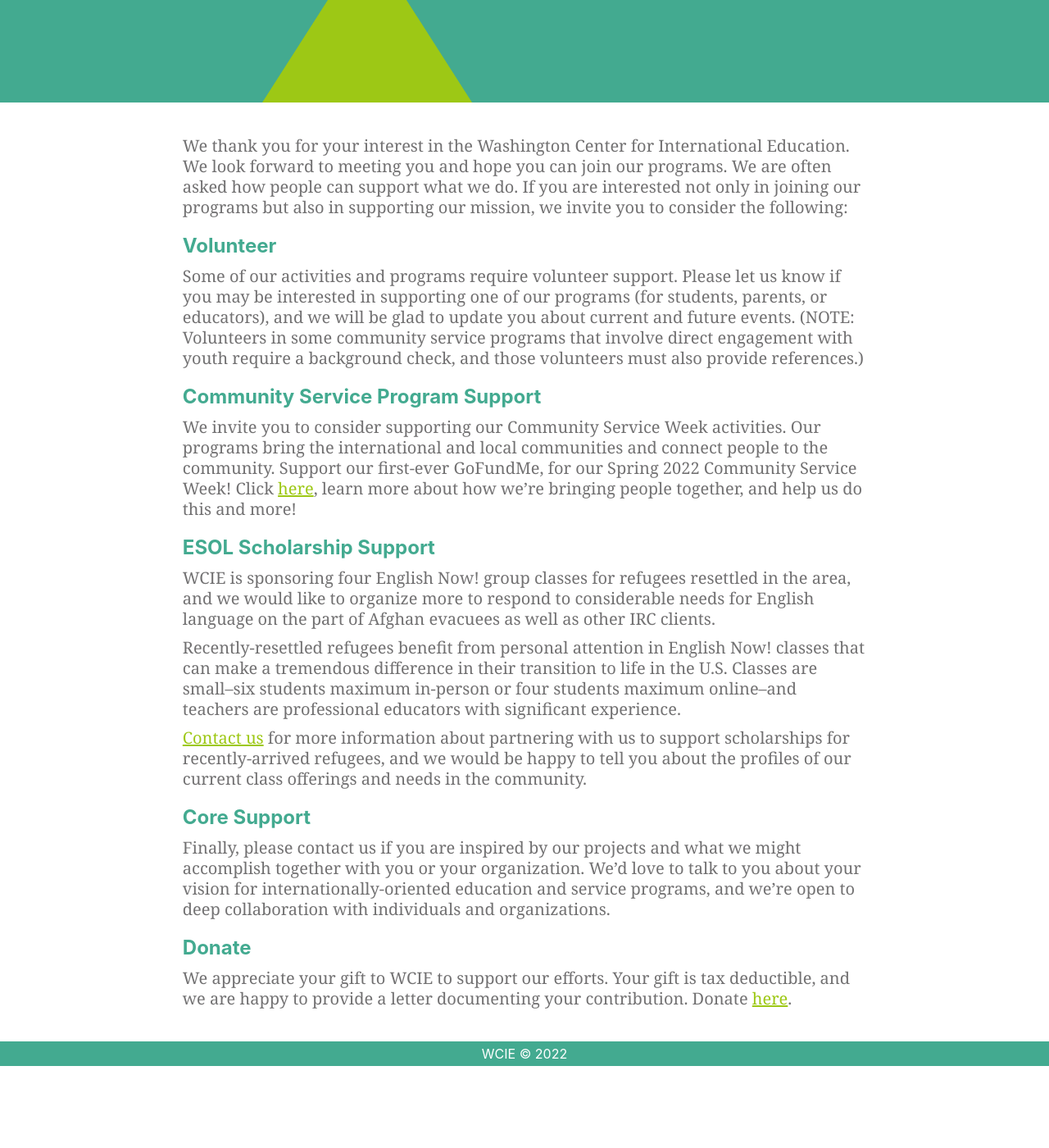
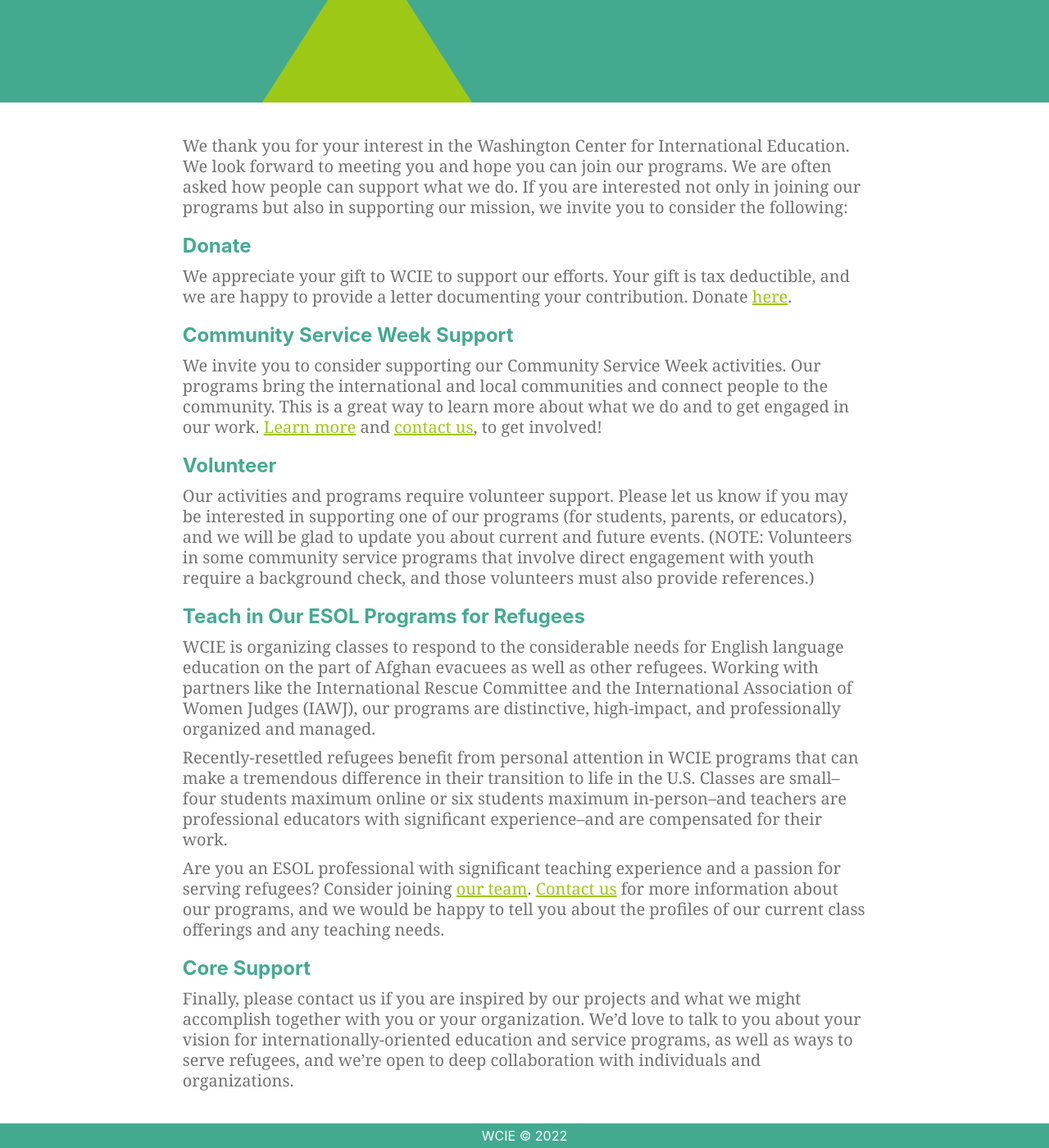
Before and after one commit to washingtoncie/washingtoncie.github.io, a Jekyll site: the page built from _pages/support.md, in a window 1280 px wide and 1400 px high, scrolled down 461 px. Shown: the whole window at 82% size. Built offline with Jekyll 4.4.1, drawn with Linux system fonts in a browser that asks for light colours; before the commit the page ends 1761 px from its top, so only the background shows below that.

Commit message:
Rewrite support page

```diff
--- a/_pages/support.md
+++ b/_pages/support.md
@@ -5,26 +5,26 @@
 ---
 We thank you for your interest in the Washington Center for International Education. We look forward to meeting you and hope you can join our programs. We are often asked how people can support what we do. If you are interested not only in joining our programs but also in supporting our mission, we invite you to consider the following:
 
+## Donate
+
+We appreciate your gift to WCIE to support our efforts. Your gift is tax deductible, and we are happy to provide a letter documenting your contribution. Donate [here](https://www.paypal.com/donate/?hosted_button_id=2KPCUXRC6MV66).
+
+## Community Service Week Support
+
+We invite you to consider supporting our Community Service Week activities. Our programs bring the international and local communities and connect people to the community. This is a great way to learn more about what we do and to get engaged in our work. [Learn more](/community-service/community-service-weeks) and [contact us](/contact), to get involved!
+
 ## Volunteer
 
-Some of our activities and programs require volunteer support. Please let us know if you may be interested in supporting one of our programs (for students, parents, or educators), and we will be glad to update you about current and future events. (NOTE: Volunteers in some community service programs that involve direct engagement with youth require a background check, and those volunteers must also provide references.)
+Our activities and programs require volunteer support. Please let us know if you may be interested in supporting one of our programs (for students, parents, or educators), and we will be glad to update you about current and future events. (NOTE: Volunteers in some community service programs that involve direct engagement with youth require a background check, and those volunteers must also provide references.)
 
-## Community Service Program Support
+## Teach in Our ESOL Programs for Refugees
 
-We invite you to consider supporting our Community Service Week activities. Our programs bring the international and local communities and connect people to the community. Support our first-ever GoFundMe, for our Spring 2022 Community Service Week! Click [here](https://gofund.me/57e80621){:target="_blank"}, learn more about how we're bringing people together, and help us do this and more!
+WCIE is organizing classes to respond to the considerable needs for English language education on the part of Afghan evacuees as well as other refugees. Working with partners like the International Rescue Committee and the International Association of Women Judges (IAWJ), our programs are distinctive, high-impact, and professionally organized and managed.
 
-## ESOL Scholarship Support
+Recently-resettled refugees benefit from personal attention in WCIE programs that can make a tremendous difference in their transition to life in the U.S. Classes are small–four students maximum online or six students maximum in-person–and teachers are professional educators with significant experience–and are compensated for their work.
 
-WCIE is sponsoring four English Now! group classes for refugees resettled in the area, and we would like to organize more to respond to considerable needs for English language on the part of Afghan evacuees as well as other IRC clients.
-
-Recently-resettled refugees benefit from personal attention in English Now! classes that can make a tremendous difference in their transition to life in the U.S. Classes are small–six students maximum in-person or four students maximum online–and teachers are professional educators with significant experience.
-
-[Contact us](/contact) for more information about partnering with us to support scholarships for recently-arrived refugees, and we would be happy to tell you about the profiles of our current class offerings and needs in the community.
+Are you an ESOL professional with significant teaching experience and a passion for serving refugees? Consider joining [our team](/team). [Contact us](/contact) for more information about our programs, and we would be happy to tell you about the profiles of our current class offerings and any teaching needs.
 
 ## Core Support
 
-Finally, please contact us if you are inspired by our projects and what we might accomplish together with you or your organization. We’d love to talk to you about your vision for internationally-oriented education and service programs, and we’re open to deep collaboration with individuals and organizations.
-
-## Donate
-
-We appreciate your gift to WCIE to support our efforts. Your gift is tax deductible, and we are happy to provide a letter documenting your contribution. Donate [here](https://www.paypal.com/donate/?hosted_button_id=2KPCUXRC6MV66).
+Finally, please contact us if you are inspired by our projects and what we might accomplish together with you or your organization. We’d love to talk to you about your vision for internationally-oriented education and service programs, as well as ways to serve refugees, and we’re open to deep collaboration with individuals and organizations.
```
